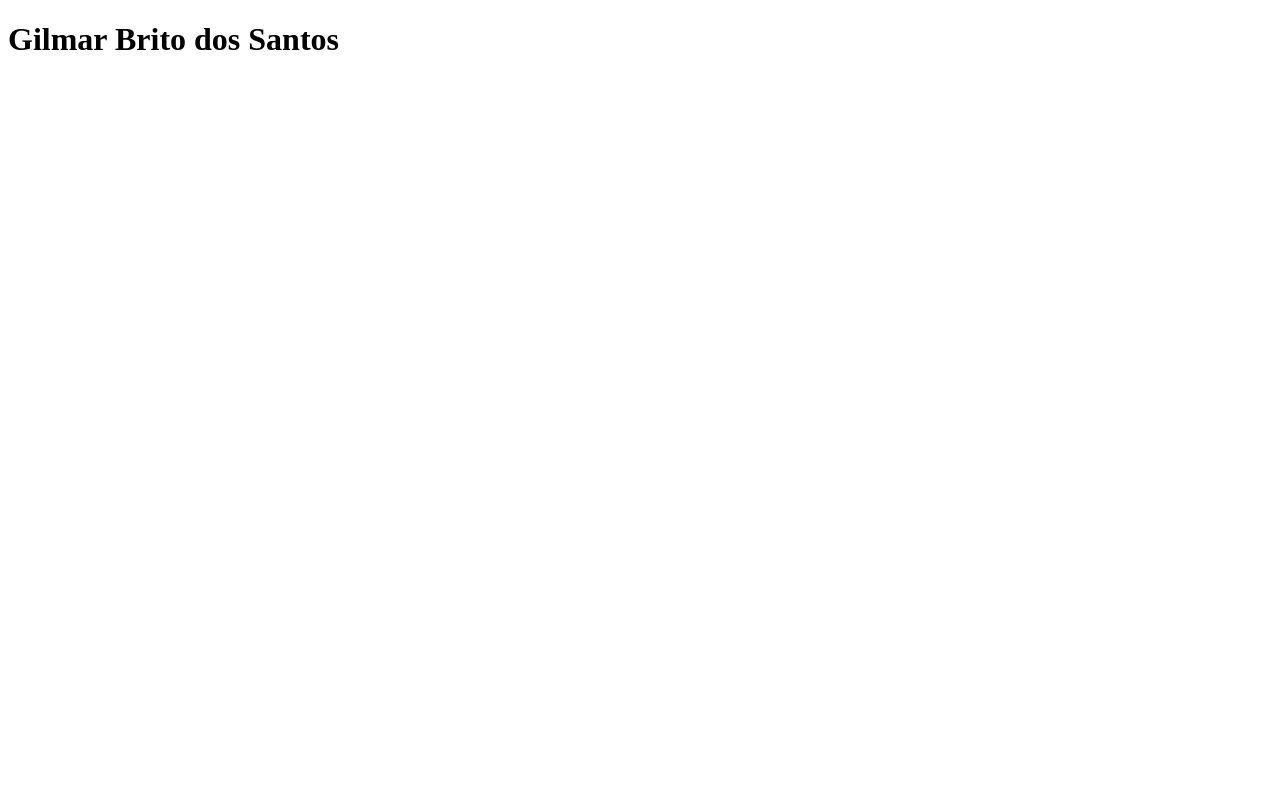
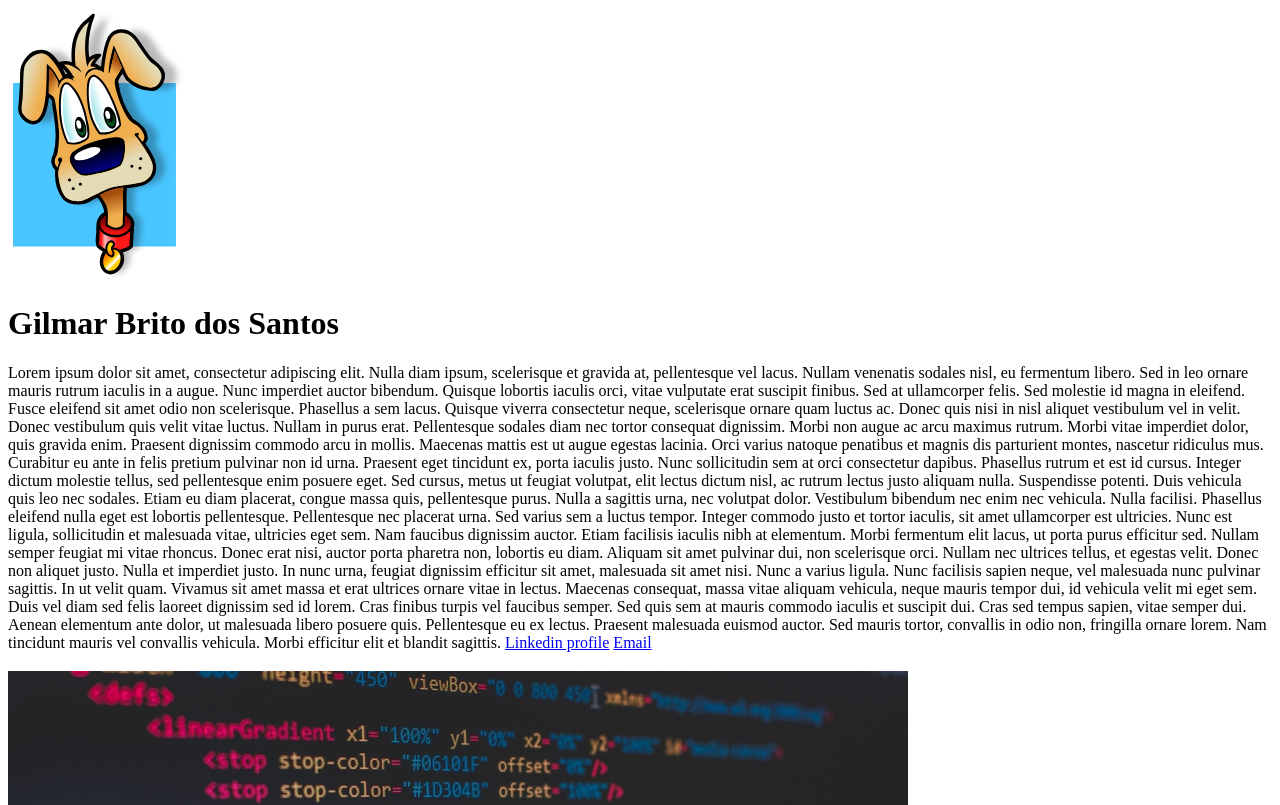
Before and after one commit to GilmarBrito/dio-challenges, a plain HTML site: page Introducao_a_criacao_de_websites_com_HTML5_e_CSS3/index.html in a window 1280 px wide. Shown: the top 805 px of the page. Drawn offline with Linux system fonts and the light colour scheme.

Commit message:
Add updates from lesson 01

```diff
--- a/Introducao_a_criacao_de_websites_com_HTML5_e_CSS3/index.html
+++ b/Introducao_a_criacao_de_websites_com_HTML5_e_CSS3/index.html
@@ -8,8 +8,53 @@
 </head>
 <body>
     <header>
+        <img src="./assets/images/AvatarChien01.svg" alt="Ilustração de um cão.">
         <h1>Gilmar Brito dos Santos</h1>
     </header>
+    <p>
+        Lorem ipsum dolor sit amet, consectetur adipiscing elit. Nulla diam ipsum, scelerisque et
+        gravida at, pellentesque vel lacus. Nullam venenatis sodales nisl, eu fermentum libero. Sed
+        in leo ornare mauris rutrum iaculis in a augue. Nunc imperdiet auctor bibendum. Quisque
+        lobortis iaculis orci, vitae vulputate erat suscipit finibus. Sed at ullamcorper felis. Sed
+        molestie id magna in eleifend. Fusce eleifend sit amet odio non scelerisque. Phasellus a sem
+        lacus. Quisque viverra consectetur neque, scelerisque ornare quam luctus ac. Donec quis nisi
+        in nisl aliquet vestibulum vel in velit.
+
+        Donec vestibulum quis velit vitae luctus. Nullam in purus erat. Pellentesque sodales diam
+        nec tortor consequat dignissim. Morbi non augue ac arcu maximus rutrum. Morbi vitae
+        imperdiet dolor, quis gravida enim. Praesent dignissim commodo arcu in mollis. Maecenas
+        mattis est ut augue egestas lacinia. Orci varius natoque penatibus et magnis dis parturient
+        montes, nascetur ridiculus mus. Curabitur eu ante in felis pretium pulvinar non id urna.
+        Praesent eget tincidunt ex, porta iaculis justo. Nunc sollicitudin sem at orci consectetur
+        dapibus. Phasellus rutrum et est id cursus. Integer dictum molestie tellus, sed pellentesque
+        enim posuere eget. Sed cursus, metus ut feugiat volutpat, elit lectus dictum nisl, ac rutrum
+        lectus justo aliquam nulla. Suspendisse potenti. Duis vehicula quis leo nec sodales.
+
+        Etiam eu diam placerat, congue massa quis, pellentesque purus. Nulla a sagittis urna, nec
+        volutpat dolor. Vestibulum bibendum nec enim nec vehicula. Nulla facilisi. Phasellus
+        eleifend nulla eget est lobortis pellentesque. Pellentesque nec placerat urna. Sed varius
+        sem a luctus tempor. Integer commodo justo et tortor iaculis, sit amet ullamcorper est
+        ultricies. Nunc est ligula, sollicitudin et malesuada vitae, ultricies eget sem.
+
+        Nam faucibus dignissim auctor. Etiam facilisis iaculis nibh at elementum. Morbi fermentum
+        elit lacus, ut porta purus efficitur sed. Nullam semper feugiat mi vitae rhoncus. Donec erat
+        nisi, auctor porta pharetra non, lobortis eu diam. Aliquam sit amet pulvinar dui, non
+        scelerisque orci. Nullam nec ultrices tellus, et egestas velit. Donec non aliquet justo.
+        Nulla et imperdiet justo. In nunc urna, feugiat dignissim efficitur sit amet, malesuada sit
+        amet nisi. Nunc a varius ligula. Nunc facilisis sapien neque, vel malesuada nunc pulvinar
+        sagittis. In ut velit quam. Vivamus sit amet massa et erat ultrices ornare vitae in lectus.
+
+        Maecenas consequat, massa vitae aliquam vehicula, neque mauris tempor dui, id vehicula velit
+        mi eget sem. Duis vel diam sed felis laoreet dignissim sed id lorem. Cras finibus turpis vel
+        faucibus semper. Sed quis sem at mauris commodo iaculis et suscipit dui. Cras sed tempus
+        sapien, vitae semper dui. Aenean elementum ante dolor, ut malesuada libero posuere quis.
+        Pellentesque eu ex lectus. Praesent malesuada euismod auctor. Sed mauris tortor, convallis
+        in odio non, fringilla ornare lorem. Nam tincidunt mauris vel convallis vehicula. Morbi
+        efficitur elit et blandit sagittis.
+
+        <a href="https://www.linkedin.com/in/gilmarbritodev/" target="_blank">Linkedin profile</a>
+        <a href="mailto:gilmar.net@gmail.com" target="_blank">Email</a>
+    </p>
     <section>
         <header>
             <h2></h2>
@@ -17,10 +62,14 @@
         <article>
             <header>
                 <h3></h3>
+                <img src="./assets/images/Hnet.com-image.jpg" alt="Editor de texto mostrando códigos HTML">
             </header>
         </article>
     </section>
     <footer>
+        <ul>
+            <li><a href="https://www.linkedin.com/in/gilmarbritodev/" target="_blank">Linkedin profile</a></li>
+        </ul>
 
     </footer>
 
```
